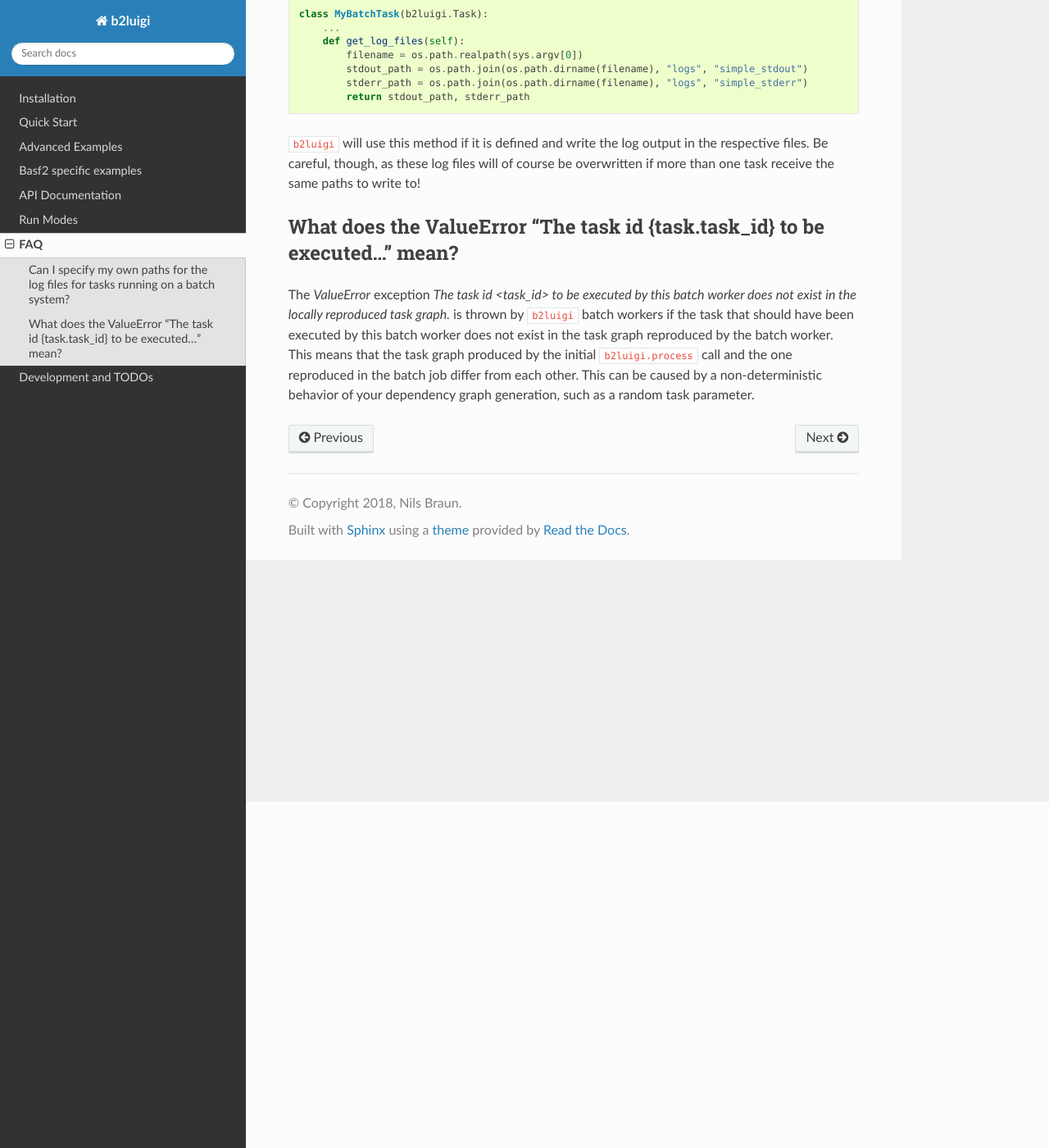
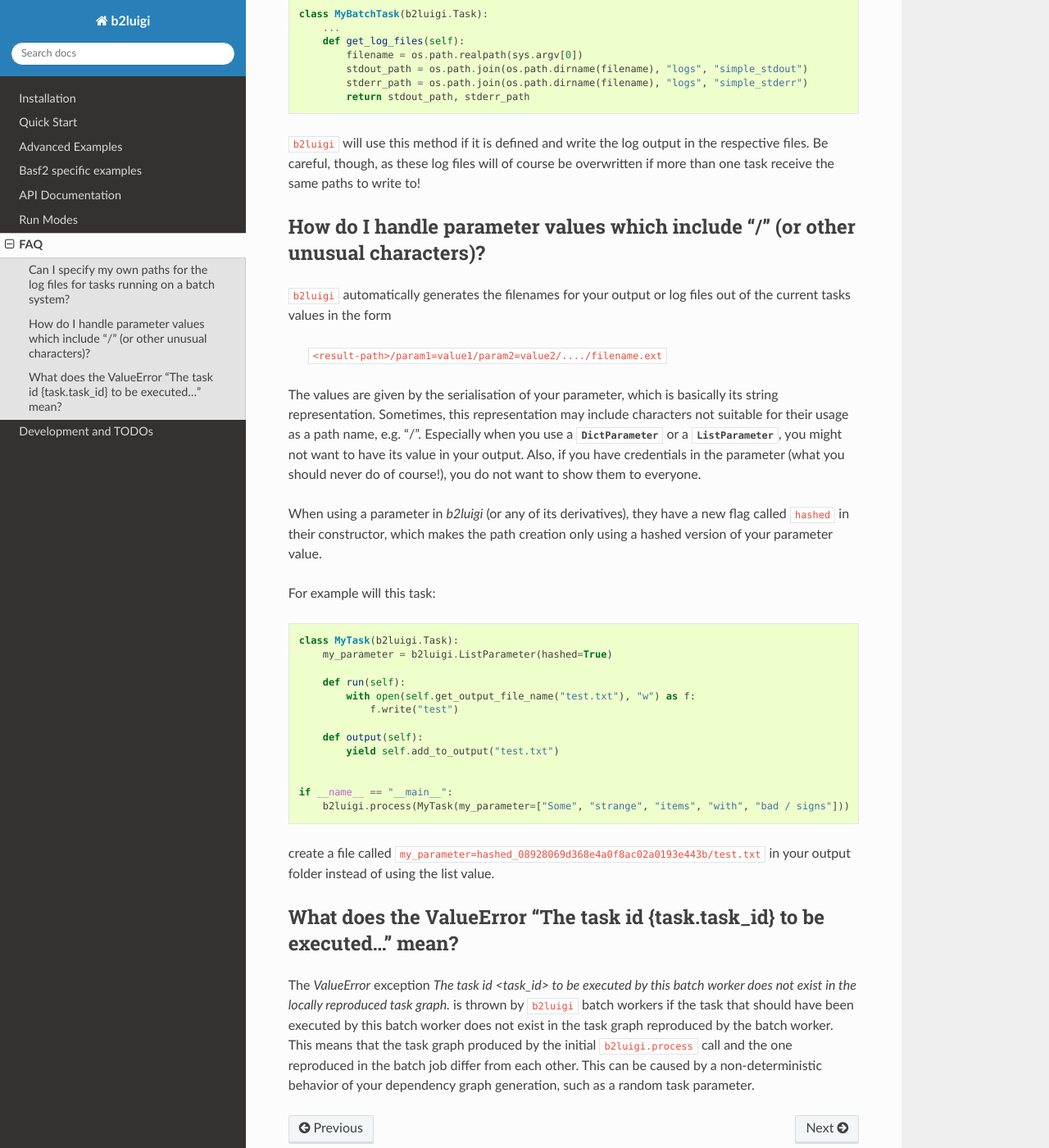
Before and after one commit to nils-braun/b2luigi, a Sphinx documentation site: the page built from docs/advanced/faq.rst, in a window 1280 px wide and 1400 px high, scrolled down 422 px. Shown: the whole window at 82% size. Built offline with Sphinx 7.4.7 and the Read the Docs theme 2.0.0, drawn with Linux system fonts in a browser that asks for light colours.

Commit message:
Feature/hashed parameter (#10)
* Added implementation for a hashed parameter

```diff
--- a/b2luigi/__init__.py
+++ b/b2luigi/__init__.py
@@ -2,9 +2,10 @@
 __version__ = "0.2.2"
 
 from luigi import *
+from luigi.util import requires, inherits, copies
 
-from luigi.util import requires, inherits, copies
-from b2luigi.core.parameter import BoolParameter
+from b2luigi.core.parameter import wrap_parameter, BoolParameter
+wrap_parameter()
 
 from b2luigi.core.task import Task, ExternalTask, WrapperTask
 from b2luigi.core.temporary_wrapper import on_temporary_files
--- a/docs/advanced/faq.rst
+++ b/docs/advanced/faq.rst
@@ -28,6 +28,44 @@
 files. Be careful, though, as these log files will of course be overwritten if more than one
 task receive the same paths to write to!
 
+How do I handle parameter values which include "/" (or other unusual characters)?
+---------------------------------------------------------------------------------
+
+``b2luigi`` automatically generates the filenames for your output or log files out of
+the current tasks values in the form
+
+    ``<result-path>/param1=value1/param2=value2/..../filename.ext``
+
+The values are given by the serialisation of your parameter, which is basically its string representation.
+Sometimes, this representation may include characters not suitable for their usage as a path name,
+e.g. "/".
+Especially when you use a :obj:`DictParameter` or a :obj:`ListParameter`, you might not
+want to have its value in your output.
+Also, if you have credentials in the parameter (what you should never do of course!), you do not
+want to show them to everyone.
+
+When using a parameter in `b2luigi` (or any of its derivatives), they have a new flag called ``hashed``
+in their constructor, which makes the path creation only using a hashed version of your parameter value.
+
+For example will this task::
+
+    class MyTask(b2luigi.Task):
+        my_parameter = b2luigi.ListParameter(hashed=True)
+
+        def run(self):
+            with open(self.get_output_file_name("test.txt"), "w") as f:
+                f.write("test")
+
+        def output(self):
+            yield self.add_to_output("test.txt")
+
+
+    if __name__ == "__main__":
+        b2luigi.process(MyTask(my_parameter=["Some", "strange", "items", "with", "bad / signs"]))
+
+create a file called ``my_parameter=hashed_08928069d368e4a0f8ac02a0193e443b/test.txt`` in your output folder
+instead of using the list value.
+
 
 What does the ValueError "The task id {task.task_id} to be executed..." mean?
 -----------------------------------------------------------------------------
```
Also changed, not shown: docs/documentation/api.rst (+12 -0 lines), 3 other files.
